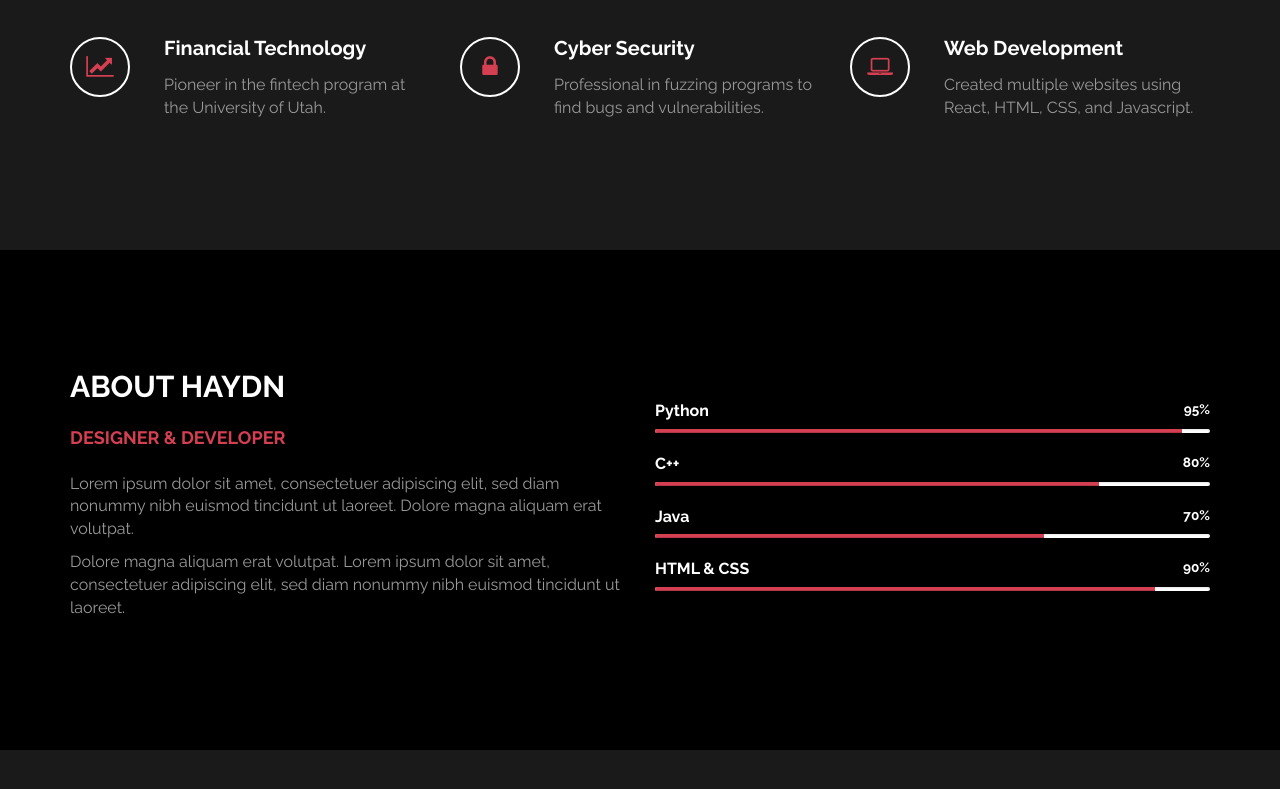
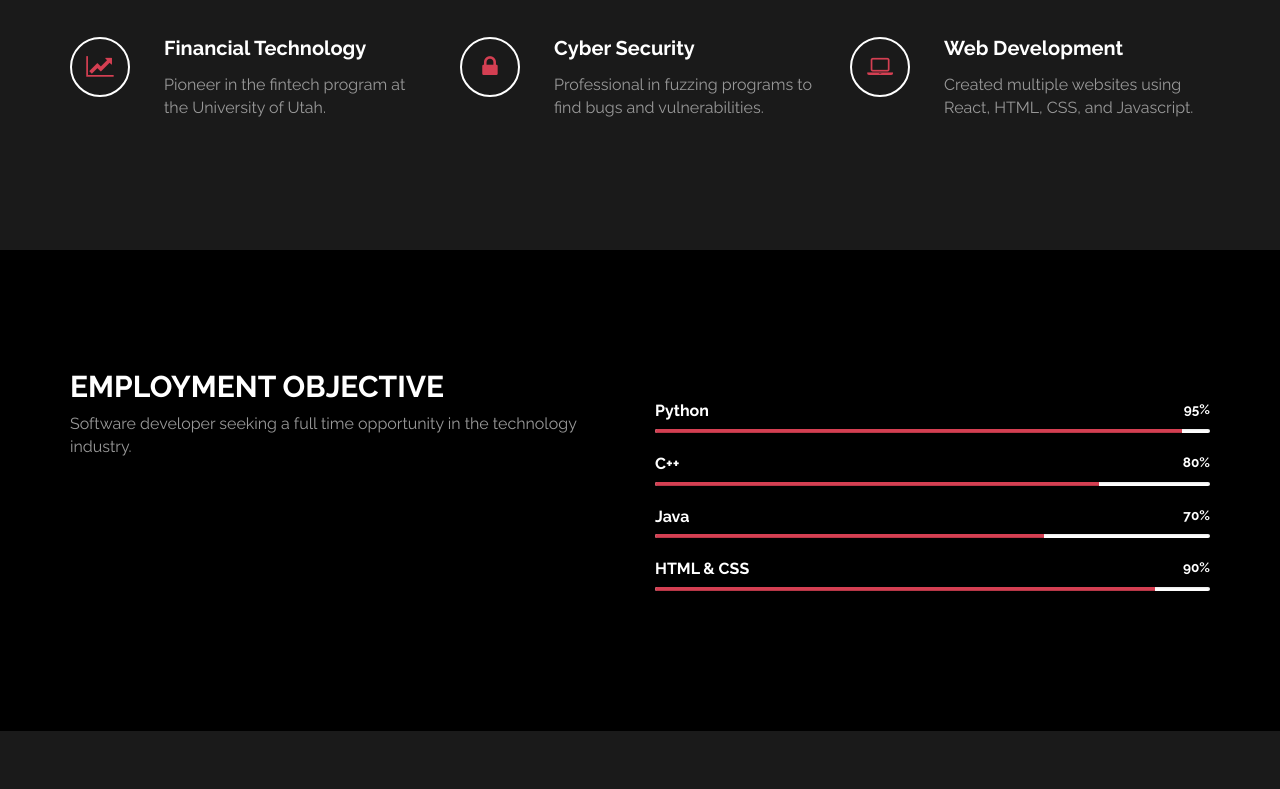
Before and after one commit to HaydnThurman/haydnthurman.github.io, a plain HTML site: page index.html in a window 1280 px wide. Shown: the part 841-1630 px from the top of the page. Drawn offline with Linux system fonts and the light colour scheme.

Commit message:
Added objective

```diff
--- a/index.html
+++ b/index.html
@@ -106,10 +106,8 @@
 			<div class="container">
 				<div class="row">
 					<div class="col-md-6 col-xs-11 wow fadeInLeft" data-wow-delay="0.9s">
-						<h2>ABOUT HAYDN</h2>
-						<h4>DESIGNER &AMP; DEVELOPER</h4>
-						<p>Lorem ipsum dolor sit amet, consectetuer adipiscing elit, sed diam nonummy nibh euismod tincidunt ut laoreet. Dolore magna aliquam erat volutpat.</p>
-						<p>Dolore magna aliquam erat volutpat. Lorem ipsum dolor sit amet, consectetuer adipiscing elit, sed diam nonummy nibh euismod tincidunt ut laoreet.</p>
+						<h2>EMPLOYMENT OBJECTIVE</h2>
+						<p>Software developer seeking a full time opportunity in the technology industry.</p>
 					</div>
 					<div class="col-md-6 col-xs-11 wow fadeInRight" data-wow-delay="0.9s">
 						<span class="text-top">Python <small>95%</small></span>
```
